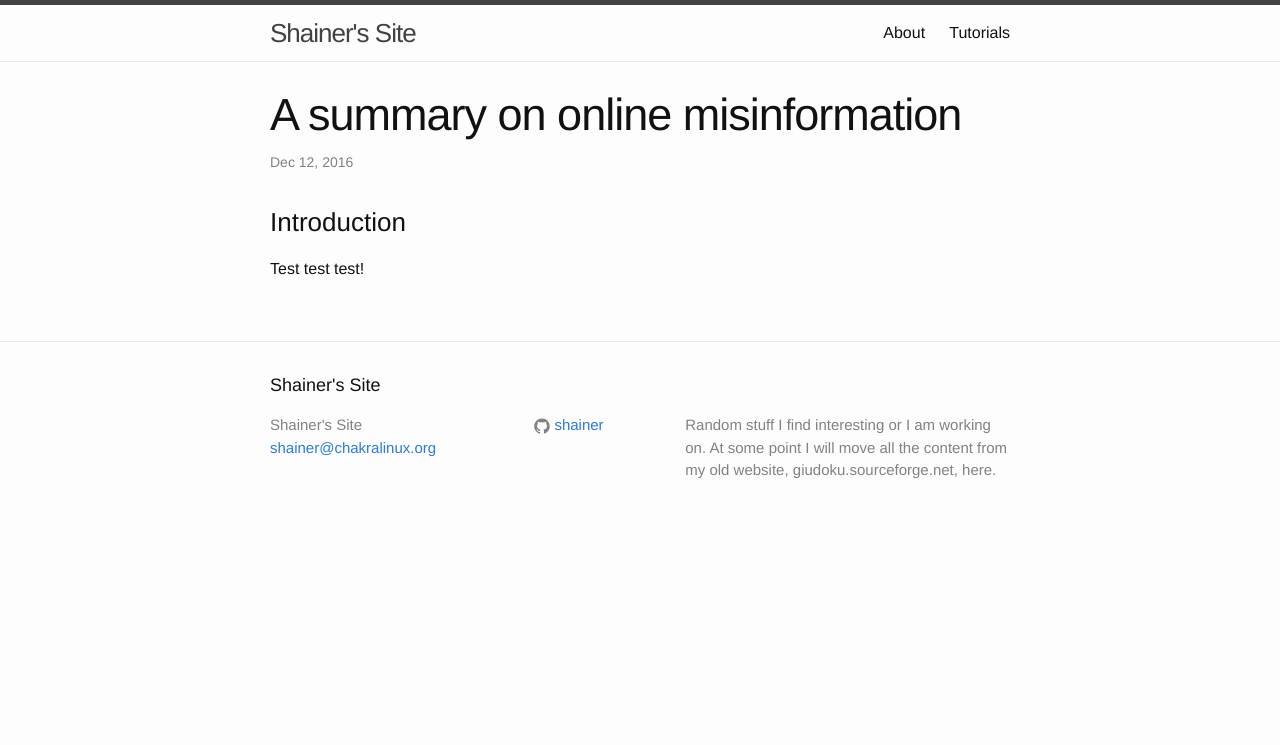
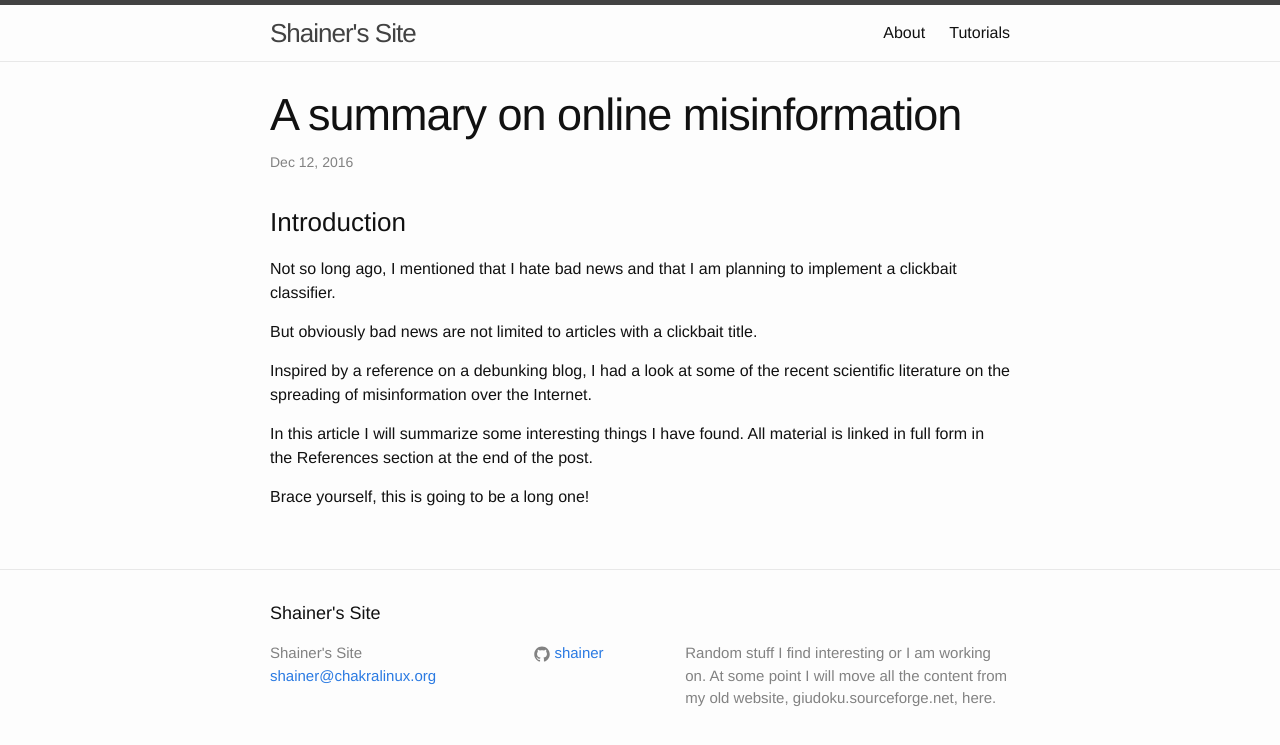
Before and after one commit to shainer/shainer.github.io, a Jekyll site: the page built from _posts/2016-12-13-online-misinformation.md, in a window 1280 px wide. Shown: the top 745 px of the page. Built offline with Jekyll 4.4.1, drawn with Linux system fonts in a browser that asks for light colours.

Commit message:
Revert "Try again, 5th time."
This reverts commit c48f5f2e0ed6f4908dba1c5206e5dd35a68203b6.

```diff
--- a/_posts/2016-12-13-online-misinformation.md
+++ b/_posts/2016-12-13-online-misinformation.md
@@ -6,4 +6,14 @@ categories: nlp
 ---
 
 ### Introduction
-Test test test!
+Not so long ago, I mentioned that I hate bad news and that I am planning to implement a clickbait classifier.
+
+But obviously bad news are not limited to articles with a clickbait title.
+
+Inspired by a reference on a debunking blog, I had a look at some of the recent scientific literature on the spreading of
+misinformation over the Internet.
+
+In this article I will summarize some interesting things I have found. All material is linked in full form in the References
+section at the end of the post.
+
+Brace yourself, this is going to be a long one!
```
